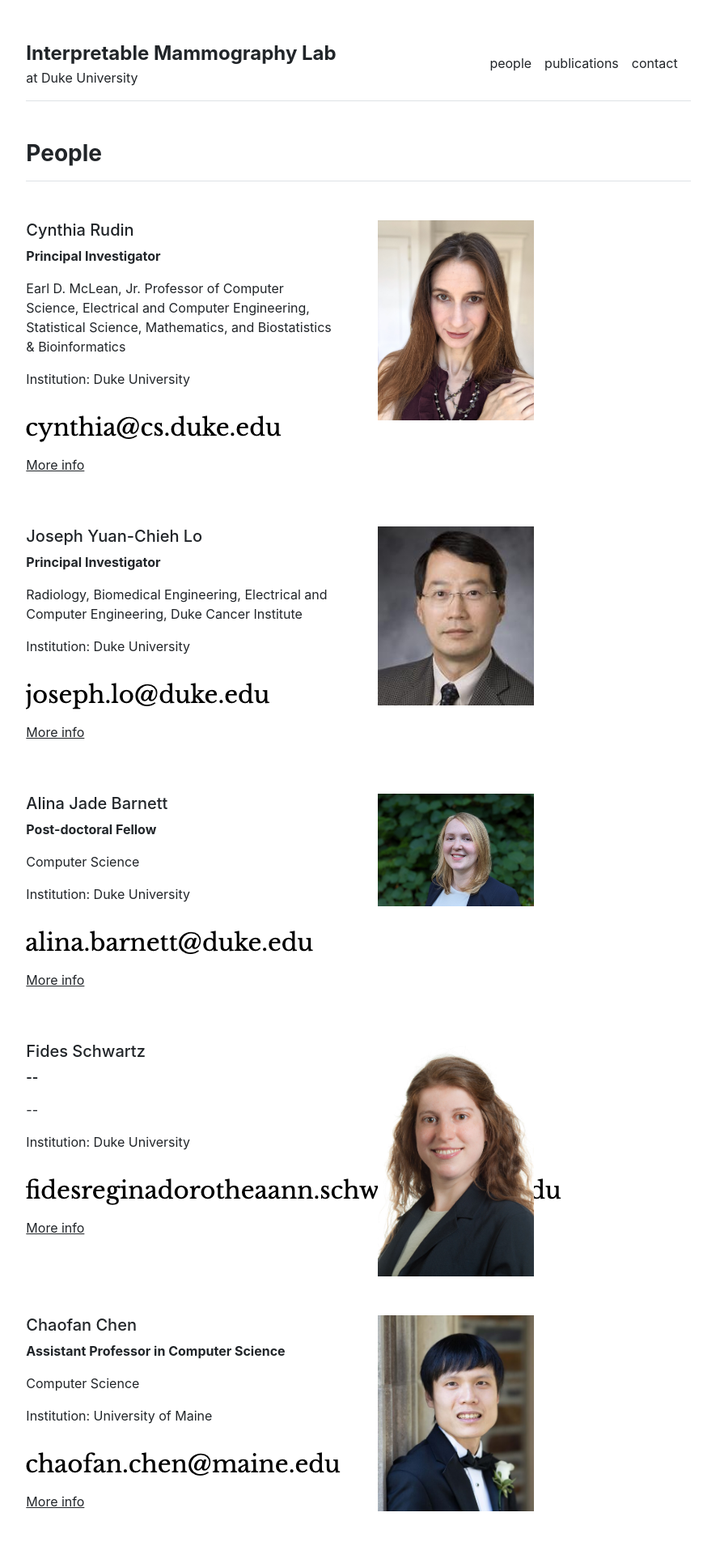
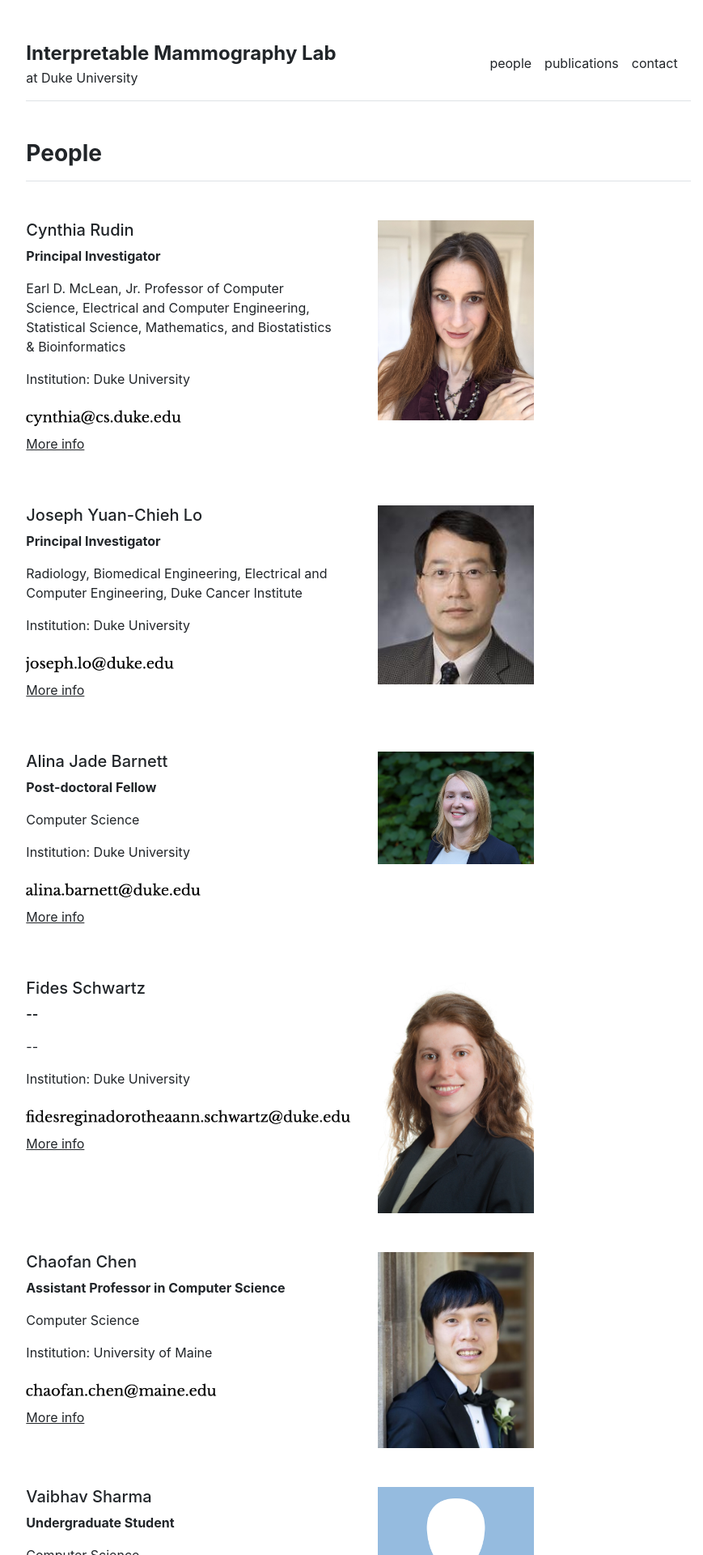
Before and after one commit to alinajadebarnett/interpmammo, a Jekyll site: the page built from people.md, in a window 1280 px wide. Shown: the top 1920 px of the page at 81% size, without its empty margins (197-1066 px from the left). Built offline with Jekyll 4.4.1, drawn with Linux system fonts in a browser that asks for light colours.

Commit message:
resize emails 2

```diff
--- a/_includes/overview.html
+++ b/_includes/overview.html
@@ -8,7 +8,7 @@
     <br><br>
     Lorem ipsum dolor sit amet, consectetur adipiscing elit, sed do eiusmod tempor incididunt ut labore et dolore magna aliqua. Ut enim ad minim veniam, quis nostrud exercitation ullamco laboris nisi ut aliquip ex ea commodo consequat. Duis aute irure dolor in reprehenderit in voluptate velit esse cillum dolore eu fugiat nulla pariatur. Excepteur sint occaecat cupidatat non proident, sunt in culpa qui officia deserunt mollit anim id est laborum.
     <br><br>
-    <img src="{{ site.github.url }}/assets/img/interpretability.jpg" alt="Interpretability" height="40">
+    <img src="{{ site.github.url }}/assets/img/interpretability.jpg" alt="Interpretability" height="100%">
 
 
 
--- a/_layouts/people.html
+++ b/_layouts/people.html
@@ -12,7 +12,7 @@ layout: default
     <p><b>{{ person.title }}</b></p>
     <p>{{ person.department }}</p>
     <p>Institution: {{ person.institution }}</p>
-    <img src="{{ site.github.url }}/{{ person.emailimg }}" alt="email">
+    <img src="{{ site.github.url }}/{{ person.emailimg }}" alt="email" height="40">
 
     <p><a href="{{ person.url }}">More info</a></p>
   </div>
```
